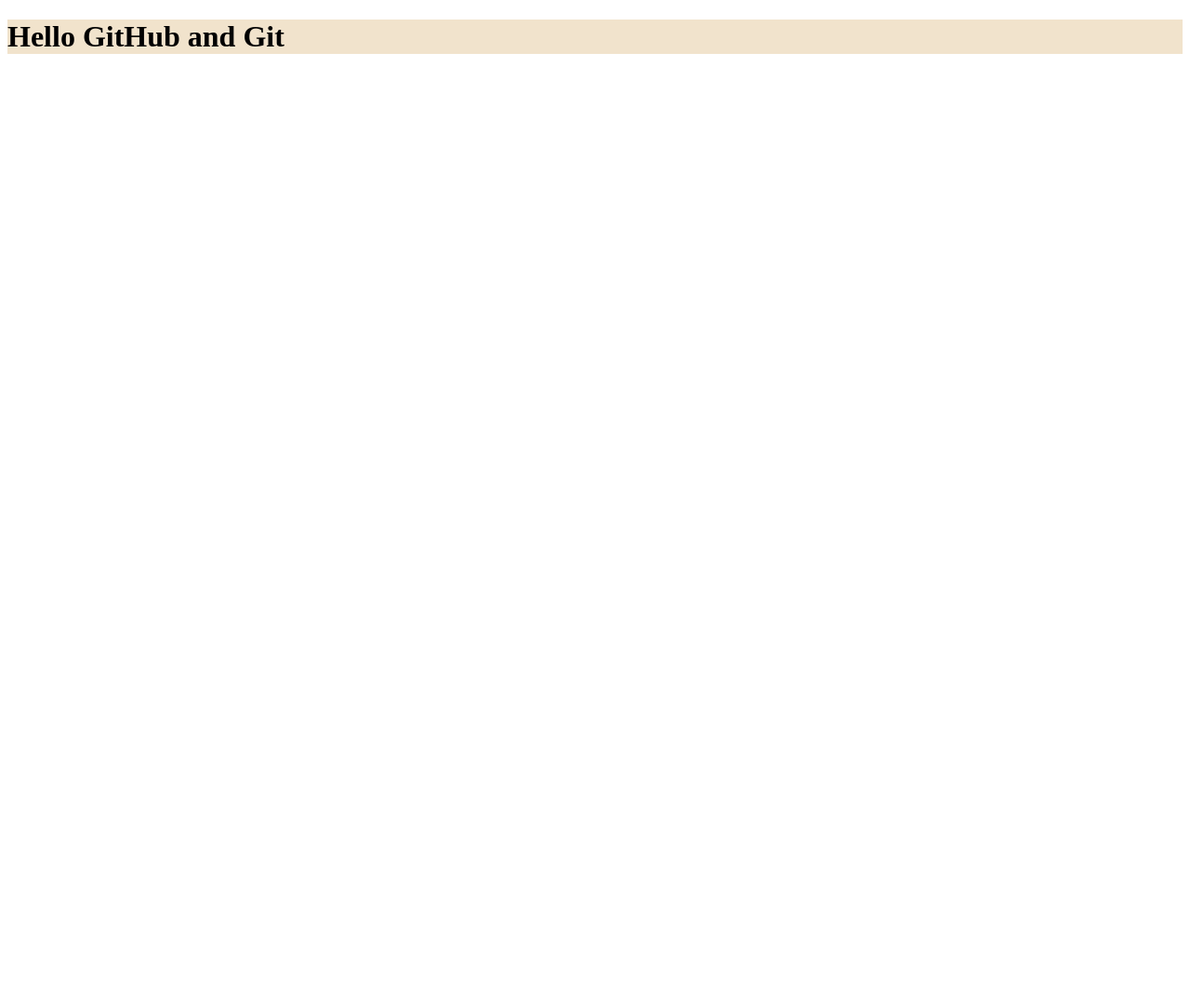
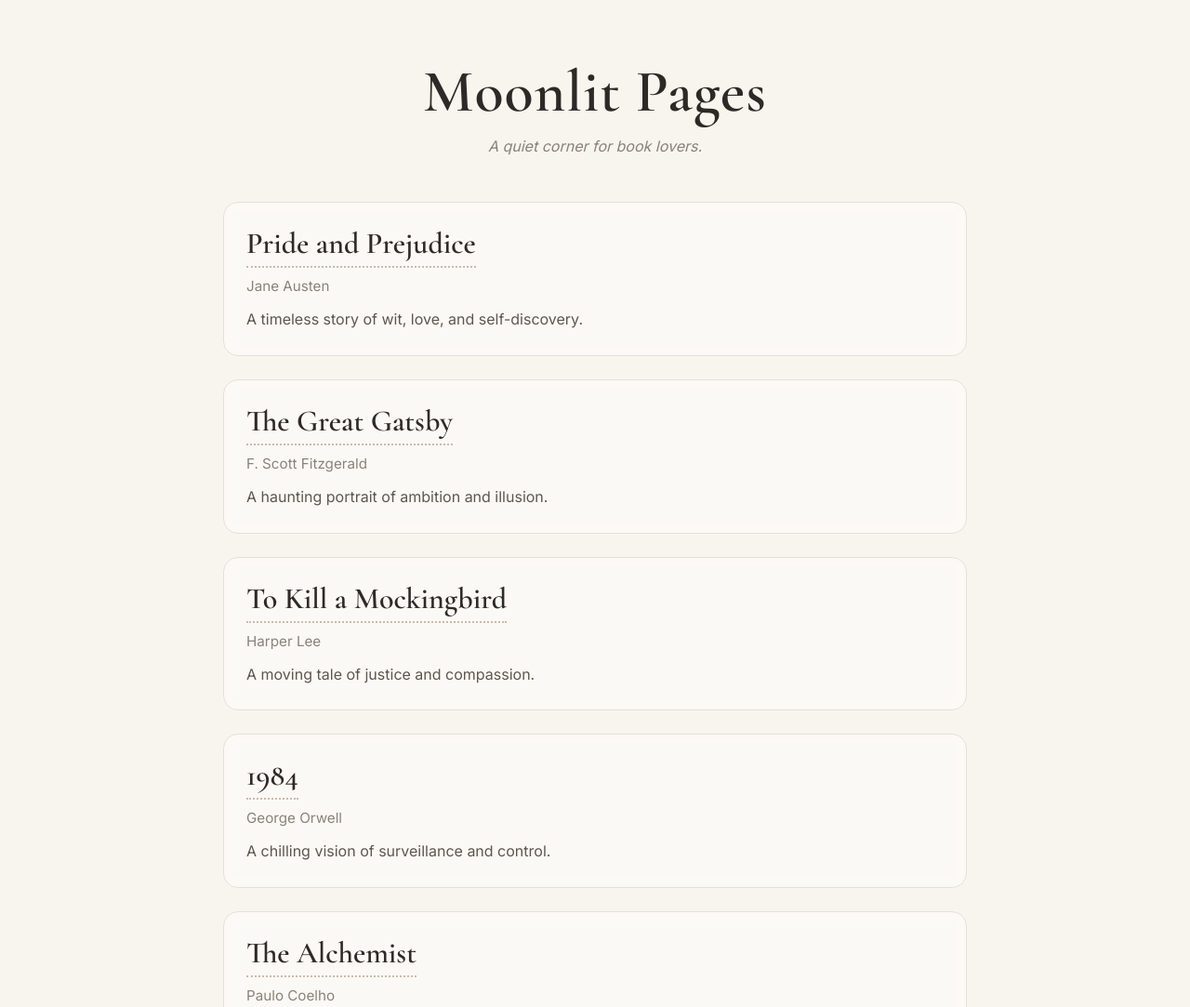
Before and after one commit to maryamsalman658/first-website, a plain HTML site: page index.html in a window 1280 px wide. Shown: the top 1083 px of the page at 93% size. Before the commit the page ends 800 px from the top, so only its background shows below. Drawn offline with nearby package versions, Linux system fonts and the light colour scheme.

Commit message:
moonlight pages

```diff
--- a/index.html
+++ b/index.html
@@ -3,11 +3,53 @@
 <head>
     <meta charset="UTF-8">
     <meta name="viewport" content="width=device-width, initial-scale=1.0">
-    <title>Document</title>
+    <title>Moonlit Pages</title>
     <link rel="stylesheet" href="style.css">
 </head>
 <body>
-    <h1>Hello GitHub and Git</h1>
+
+    <div class="container">
+
+        <header>
+            <h1>Moonlit Pages</h1>
+            <p class="tagline">A quiet corner for book lovers.</p>
+        </header>
+
+        <section class="books">
+
+            <div class="book-card">
+                <h2>Pride and Prejudice</h2>
+                <h3>Jane Austen</h3>
+                <p>A timeless story of wit, love, and self-discovery.</p>
+            </div>
+
+            <div class="book-card">
+                <h2>The Great Gatsby</h2>
+                <h3>F. Scott Fitzgerald</h3>
+                <p>A haunting portrait of ambition and illusion.</p>
+            </div>
+
+            <div class="book-card">
+                <h2>To Kill a Mockingbird</h2>
+                <h3>Harper Lee</h3>
+                <p>A moving tale of justice and compassion.</p>
+            </div>
+
+            <div class="book-card">
+                <h2>1984</h2>
+                <h3>George Orwell</h3>
+                <p>A chilling vision of surveillance and control.</p>
+            </div>
+
+            <div class="book-card">
+                <h2>The Alchemist</h2>
+                <h3>Paulo Coelho</h3>
+                <p>An inspiring journey toward one's destiny.</p>
+            </div>
+
+        </section>
+
+    </div>
 
 </body>
 </html>
--- a/style.css
+++ b/style.css
@@ -1,7 +1,85 @@
-h1{
-    background-color: rgb(241, 227, 204);
-    color:black;
-    font_family:  arial;
+@import url('https://fonts.googleapis.com/css2?family=Cormorant+Garamond:wght@400;500;600&family=Inter:wght@300;400&display=swap');
 
+*{
+    margin:0;
+    padding:0;
+    box-sizing:border-box;
+}
 
+body{
+    background:#f8f5ef;
+    font-family:'Inter', sans-serif;
+    color:#4b463f;
+    min-height:100vh;
+    display:flex;
+    justify-content:center;
+    padding:60px 20px;
 }
+
+.container{
+    width:100%;
+    max-width:800px;
+}
+
+header{
+    text-align:center;
+    margin-bottom:50px;
+}
+
+header h1{
+    font-family:'Cormorant Garamond', serif;
+    font-size:4rem;
+    font-weight:600;
+    letter-spacing:1px;
+    color:#2d2926;
+}
+
+.tagline{
+    margin-top:10px;
+    font-size:1rem;
+    color:#8a8278;
+    font-style:italic;
+}
+
+.books{
+    display:flex;
+    flex-direction:column;
+    gap:25px;
+}
+
+.book-card{
+    background:rgba(255,255,255,0.45);
+    backdrop-filter:blur(6px);
+    padding:24px;
+    border:1px solid #e8dfd3;
+    border-radius:16px;
+    transition:0.3s ease;
+}
+
+.book-card:hover{
+    transform:translateY(-4px);
+    box-shadow:0 10px 25px rgba(0,0,0,0.05);
+}
+
+.book-card h2{
+    font-family:'Cormorant Garamond', serif;
+    font-size:2rem;
+    font-weight:600;
+    color:#2f2a25;
+    border-bottom:2px dotted #cbbba7;
+    display:inline-block;
+    padding-bottom:5px;
+}
+
+.book-card h3{
+    margin-top:10px;
+    font-size:0.95rem;
+    color:#8a8278;
+    font-weight:400;
+}
+
+.book-card p{
+    margin-top:12px;
+    line-height:1.8;
+    color:#5e564d;
+}
```
